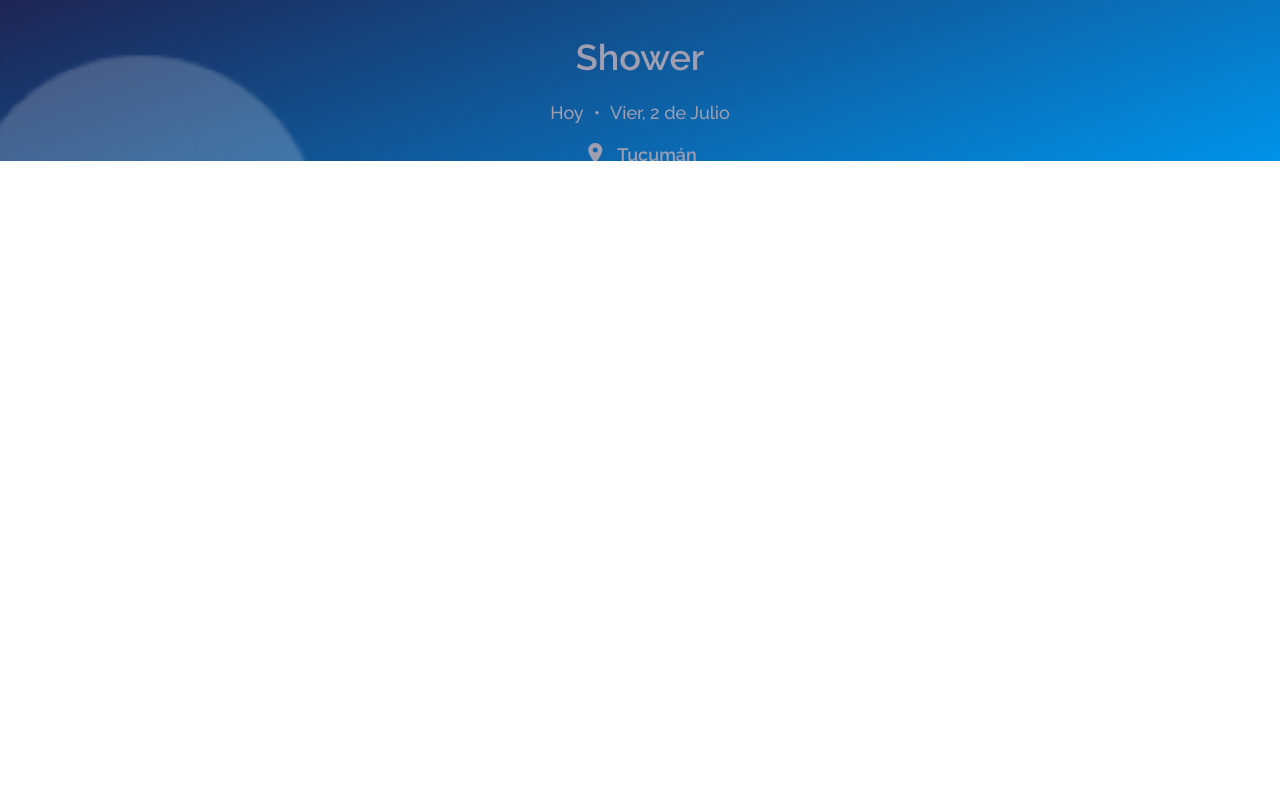
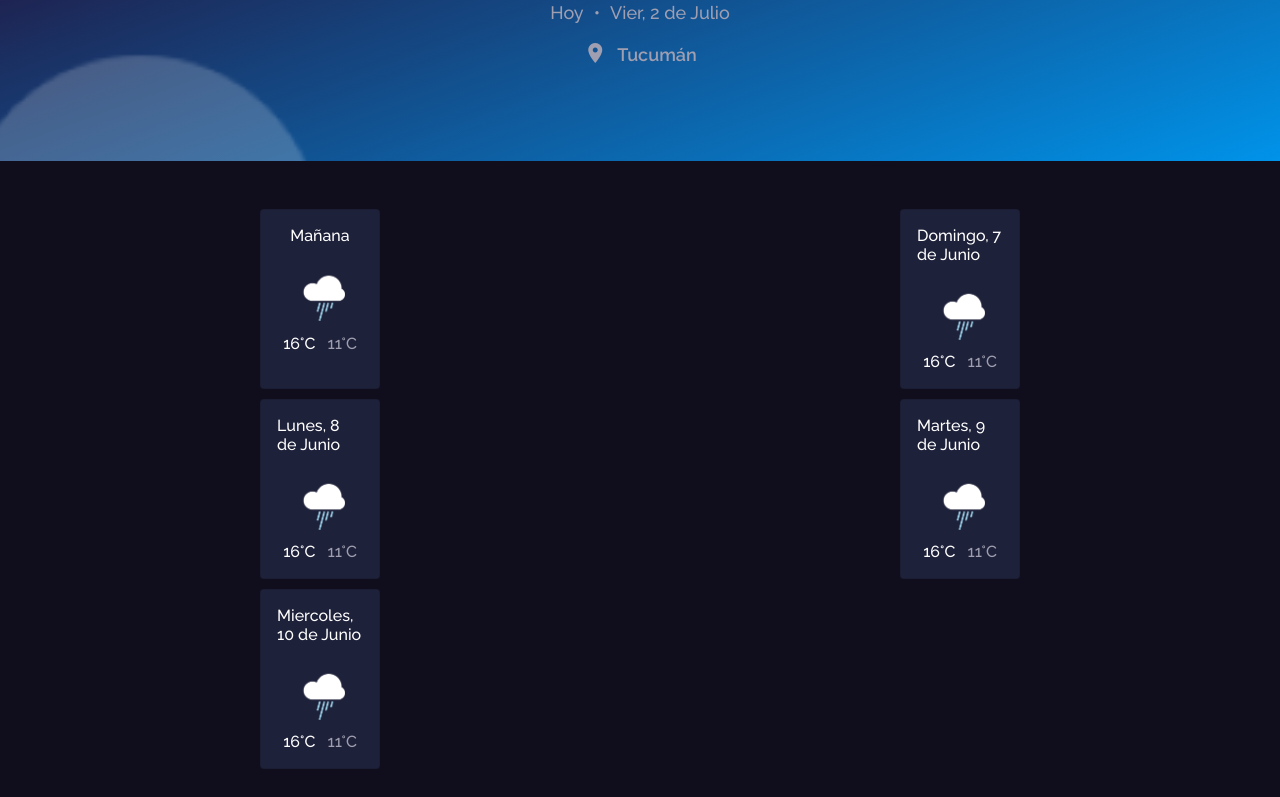
Before and after one commit to slmoran90/weather-app, a React (Vite) app: page / in a window 1280 px wide. Shown: the part 639-1436 px from the top of the page. Before the commit the page ends 800 px from the top, so only its background shows below. Built offline with nearby package versions, Linux system fonts and the light colour scheme.

Commit message:
info card layout (#4)

```diff
--- a/src/App.jsx
+++ b/src/App.jsx
@@ -1,9 +1,13 @@
 import SidebarInfo from './components/sidebar-info/SidebarInfo'
+import CardSection from './components/card-section/CardSection'
 import './App.scss'
 
 const App = () => {
   return (
-    <SidebarInfo/>
+    <div>
+      <SidebarInfo/>
+      <CardSection/>
+    </div>
   )
 }
 
--- /dev/null
+++ b/src/components/card-section/CardSection.jsx
@@ -0,0 +1,93 @@
+import ForecastCard from './card/ForecastCard'
+import FeaturedCard from './card/FeaturedCard'
+import './cardSection.scss'
+
+const CardSection = () => {
+  const data = [
+    {
+      id: 1,
+      day: 'Mañana',
+      maxTemp: 16,
+      minTemp: 11
+    },
+    {
+      id: 2,
+      day: 'Domingo, 7 de Junio',
+      maxTemp: 16,
+      minTemp: 11
+    },
+    {
+      id: 3,
+      day: 'Lunes, 8 de Junio',
+      maxTemp: 16,
+      minTemp: 11
+    },
+    {
+      id: 4,
+      day: 'Martes, 9 de Junio',
+      maxTemp: 16,
+      minTemp: 11
+    },
+    {
+      id: 5,
+      day: 'Miercoles, 10 de Junio',
+      maxTemp: 16,
+      minTemp: 11
+    }
+  ]
+
+  const status = [
+    {
+      windStatus: {
+        title: 'estado del viento',
+        value: 7
+      }
+    },
+    {
+      humidity: {
+        title: 'humedad',
+        value: 84
+      }
+    },
+    {
+      visibility: {
+        title: 'visibilidad',
+        value: 6.4
+      }
+    },
+    {
+      airPresure: {
+        title: 'presión',
+        value: 998
+      }
+    }
+  ]
+
+  return (
+    <div className='cs-container py-5'>
+      <div className='row gx-0'>
+        {
+          data.map(card => (
+            <div className='col-6 justify-content-center' key={card.id}>
+              <ForecastCard card={card}/>
+            </div>
+          ))
+        }
+      </div>
+      <div className='highlights mt-5'>
+        <h5 className='highlights__title py-3'>Destacados de hoy</h5>
+        <div className="row gx-0">
+          {
+            status.map((cardStatus, i) => (
+              <div className="col-12 justify-content-center" key={i}>
+                <FeaturedCard cardStatus={cardStatus}/>
+              </div>
+            ))
+          }
+        </div>
+      </div>
+    </div>
+  )
+}
+
+export default CardSection
--- /dev/null
+++ b/src/components/card-section/card/FeaturedCard.jsx
@@ -0,0 +1,53 @@
+import './card.scss'
+
+const FeaturedCard = ({ cardStatus }) => {
+  let status = {
+    key: null,
+    title: null,
+    value: null
+  }
+
+  Object.entries(cardStatus).map(([key, values]) => {
+    const { title, value } = values
+    status = {
+      key,
+      title,
+      value
+    }
+    return status
+  })
+
+  return (
+    <div
+      className='card-container card'
+      style={{ width: '328px', height: '205px' }}
+    >
+      <div className='card-body d-flex flex-column align-items-center justify-content-between'>
+        <h5 className='title text-capitalize'>{status.title}</h5>
+        <div className='card-text w-100 justify-content-center flex-column align-items-center'>
+            <p className='status-value'>
+              {status.value}
+              <span>
+                {
+                  status.key === 'windStatus' ? ' km/h' : status.key === 'humidity' ? '%' : status.key === 'visibility' ? ' km' : ' mb'
+                }
+              </span>
+            </p>
+            {
+              status.key === 'humidity'
+                ? <div className='range' style={{ '--range-width': status.value }}>
+                  <div className='range-label'>
+                    <p>0</p>
+                    <p>50</p>
+                    <p>100</p>
+                  </div>
+              </div>
+                : ''
+            }
+          </div>
+        </div>
+    </div>
+  )
+}
+
+export default FeaturedCard
--- /dev/null
+++ b/src/components/card-section/card/ForecastCard.jsx
@@ -0,0 +1,23 @@
+import imgCard from '../../../assets/img/LightRain.png'
+import './card.scss'
+
+const ForecastCard = ({ card }) => {
+  const { day, maxTemp, minTemp } = card
+
+  return (
+    <div className='card-container card' style={{ width: '120px', height: '180px' }}>
+      <div className='card-body d-flex flex-column align-items-center justify-content-between'>
+        <h5 className='title'>{day}</h5>
+        <div className='img-container'>
+          <img src={imgCard} alt='image temp' className='img-fluid'/>
+        </div>
+        <div className="card-text w-100 justify-content-around temp-min-max">
+          <p>{maxTemp}°C</p>
+          <p>{minTemp}°C</p>
+        </div>
+      </div>
+    </div>
+  )
+}
+
+export default ForecastCard
--- /dev/null
+++ b/src/components/card-section/card/card.scss
@@ -0,0 +1,79 @@
+.card-container {
+  background: #1e213a !important;
+  color: #fff;
+
+  .title {
+    font-weight: 500;
+    font-size: 16px;
+    text-align: center-;
+  }
+
+  .img-container {
+    img {
+      object-fit: contain;
+      width: 50px;
+      height: 100%;
+    }
+  }
+
+  .temp-min-max {
+    p {
+      font-size: 16px;
+      font-weight: 500;
+
+      &:last-child {
+        color: #a09fb1;
+      }
+    }
+  }
+
+  .status-value {
+    font-size: 64px;
+    font-weight: 700;
+    text-align: center;
+
+    span {
+      font-size: 36px;
+      font-weight: 500;
+    }
+  }
+
+  .range {
+    width: 230px;
+    height: 10px;
+    background: #e7e7eb;
+    border-radius: 80px;
+    position: relative;
+
+    .range-label {
+      display: flex;
+      justify-content: space-between;
+      position: absolute;
+      top: -25px;
+      width: 100%;
+
+      p {
+        font-weight: 700;
+        color: #a09fb1;
+      }
+    }
+
+    &:before {
+      content: '';
+      position: absolute;
+      left: 0;
+      top: 0;
+      height: inherit;
+      width: calc(230px * (var(--range-width) / 100));
+      border-radius: 80px;
+      background: #FFEC65;
+    }
+
+    &:after {
+      content: '%';
+      position: absolute;
+      right: -20px;
+      top: -50%;
+    }
+  }
+}
--- /dev/null
+++ b/src/components/card-section/cardSection.scss
@@ -0,0 +1,22 @@
+.cs-container {
+  height: 100%;
+  background: #100E1D;
+  ;
+
+  div {
+    display: flex;
+    row-gap: 10px;
+  }
+
+  .highlights {
+    display: flex;
+    flex-direction: column;
+
+   &__title {
+      color: #fff;
+      font-size: 24px;
+      font-weight: 700;
+      padding: 0 21px;
+    }
+  }
+}
--- a/src/components/sidebar-info/sidebarInfo.scss
+++ b/src/components/sidebar-info/sidebarInfo.scss
@@ -11,7 +11,7 @@
     display: flex;
     flex-direction: column;
     gap: 10px;
-    padding: 200px 0;
+    padding: 100px 0;
 
     div:first-child {
       img {
```
Also changed, not shown: src/components/Card.jsx (deleted).
